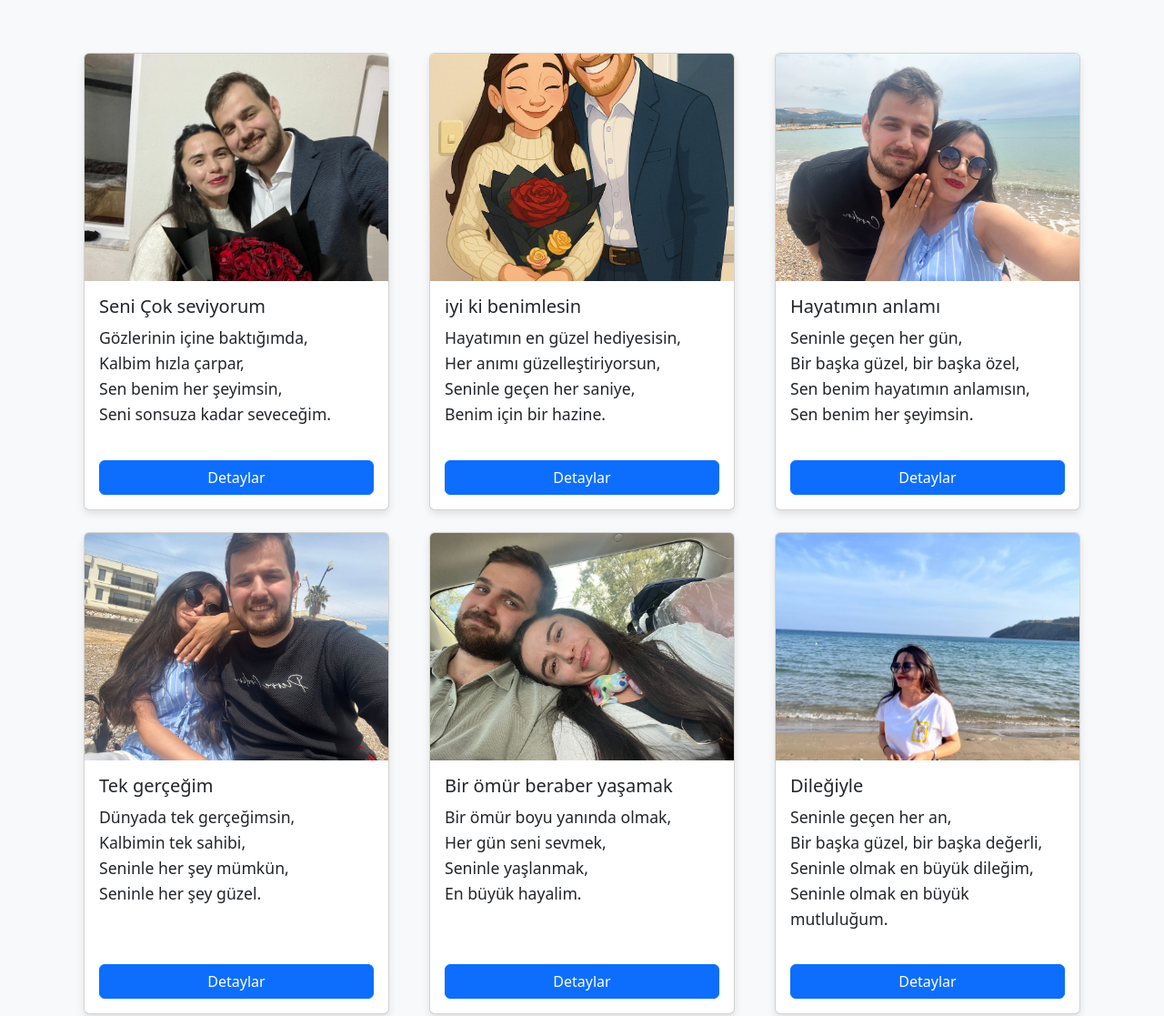
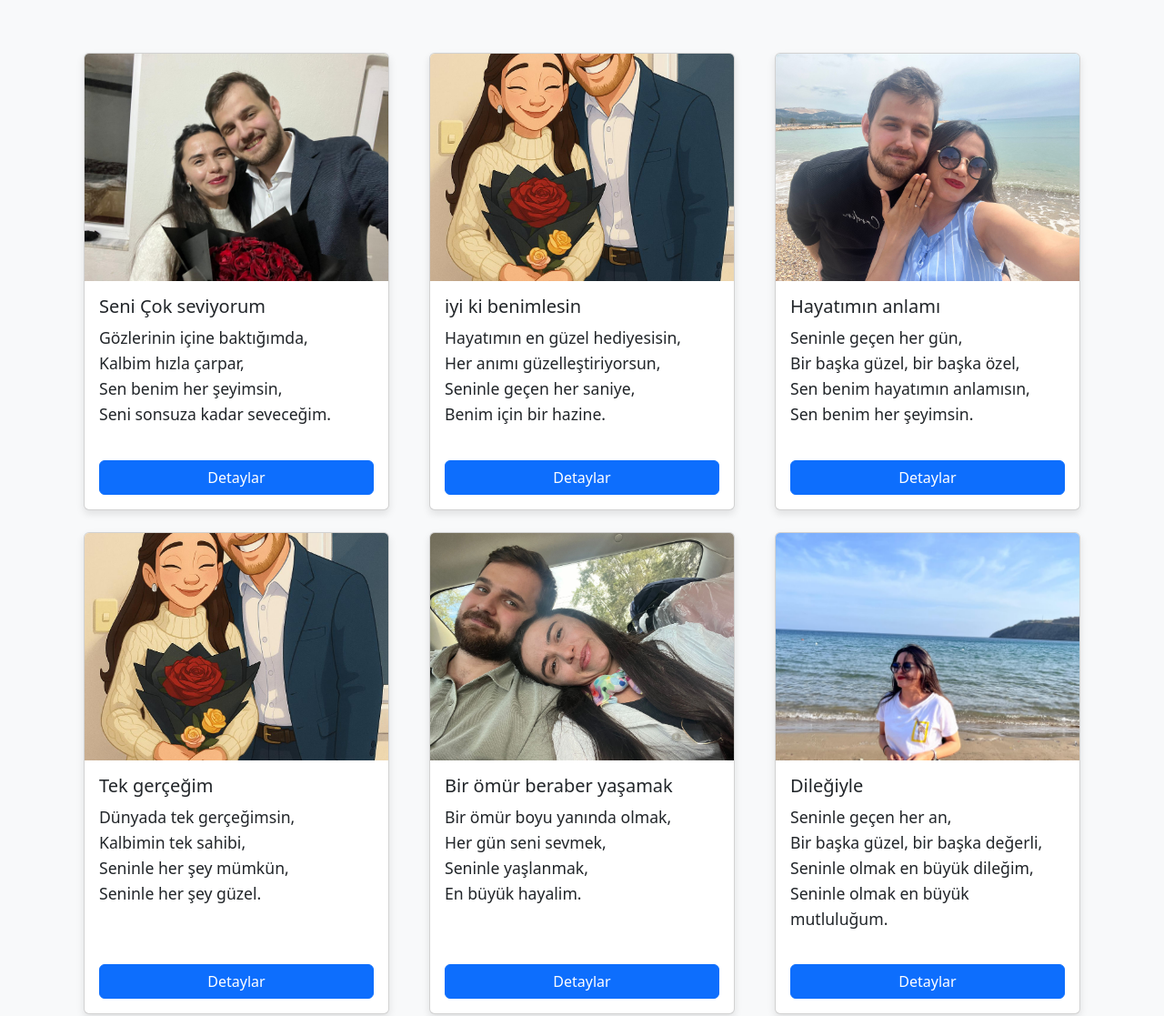
Before and after one commit to Tolunys/Kt, a website: page public/index.html in a window 1280 px wide. Shown: the top 1117 px of the page at 91% size. Drawn offline with nearby package versions, Linux system fonts and the light colour scheme.

Commit message:
denemedeneme

```diff
--- a/public/index.html
+++ b/public/index.html
@@ -96,7 +96,7 @@
             </div>
             <div class="col">
                 <div class="card h-100">
-                    <img src="/img/4.jpeg" class="card-img-top" alt="Resim">
+                    <img src="../img/2.jpeg" class="card-img-top" alt="Resim">
                     <div class="card-body">
                         <h5 class="card-title">Tek gerçeğim</h5>
                         <p class="card-text">Dünyada tek gerçeğimsin,<br>
```
